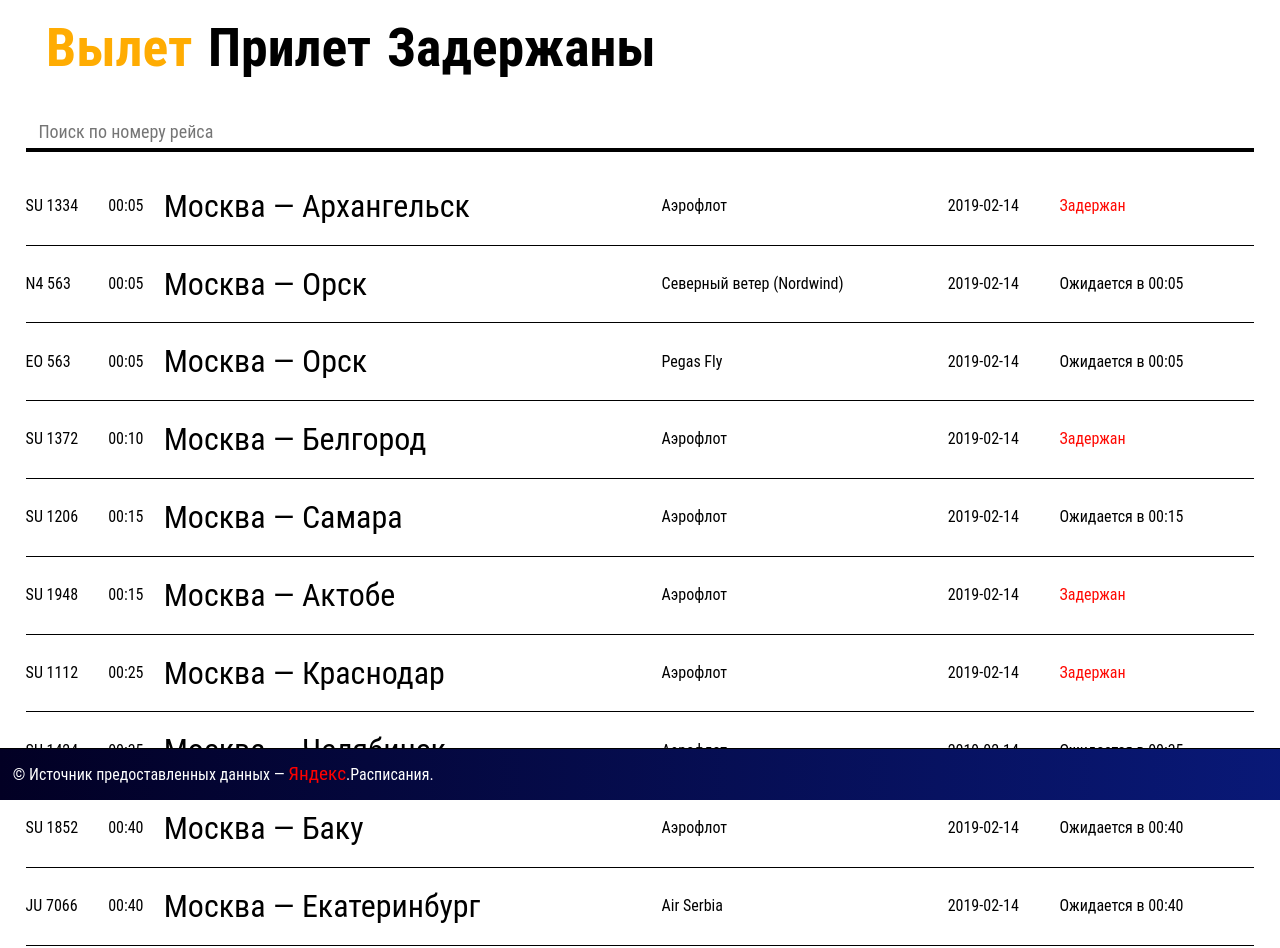
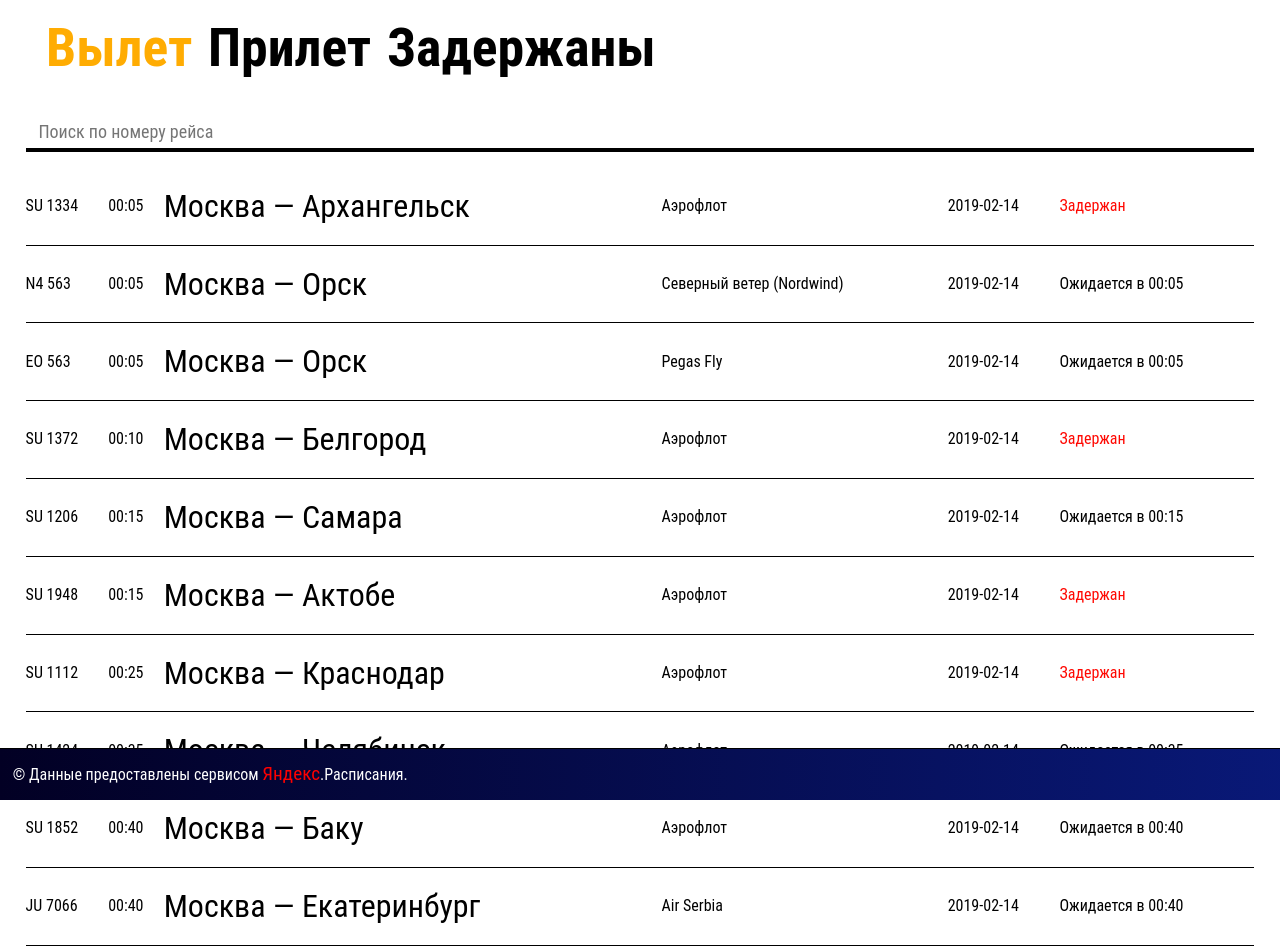
Before and after one commit to Scofield001/timetable, a website: page index.html in a window 1280 px wide. Drawn offline with Linux system fonts and the light colour scheme.

Commit message:
Исправлено ссылка на сервис

```diff
--- a/index.html
+++ b/index.html
@@ -54,8 +54,8 @@
         </div>
         <footer class="footer">
                 <span class="copy__text">
-                    &copy; Источник предоставленных данных —
-                    <a href="https://tech.yandex.ru/rasp/" class="copy__link">
+                    &copy; Данные предоставлены сервисом
+                    <a href="https://rasp.yandex.ru/" class="copy__link">
                         <span class="copy__text copy__text_color">Яндекс</span>.Расписания.
                     </a>
                 </span>
```
